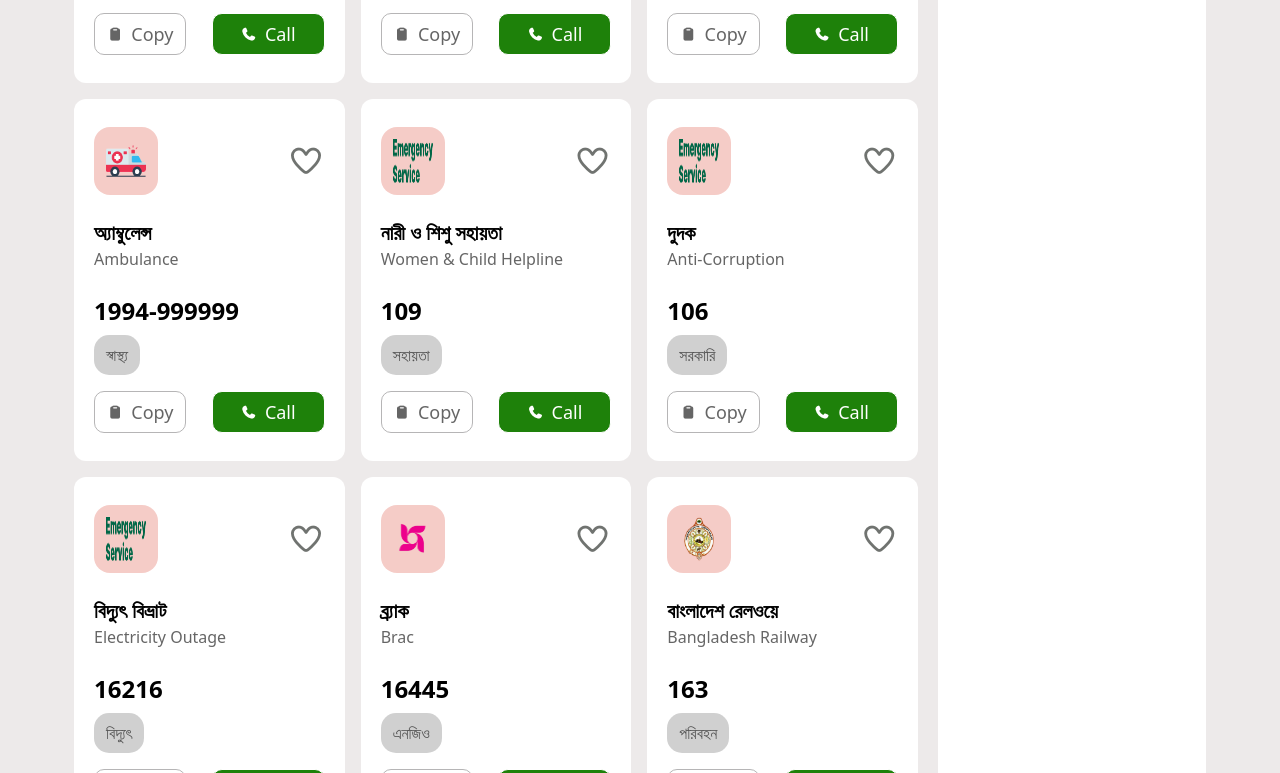
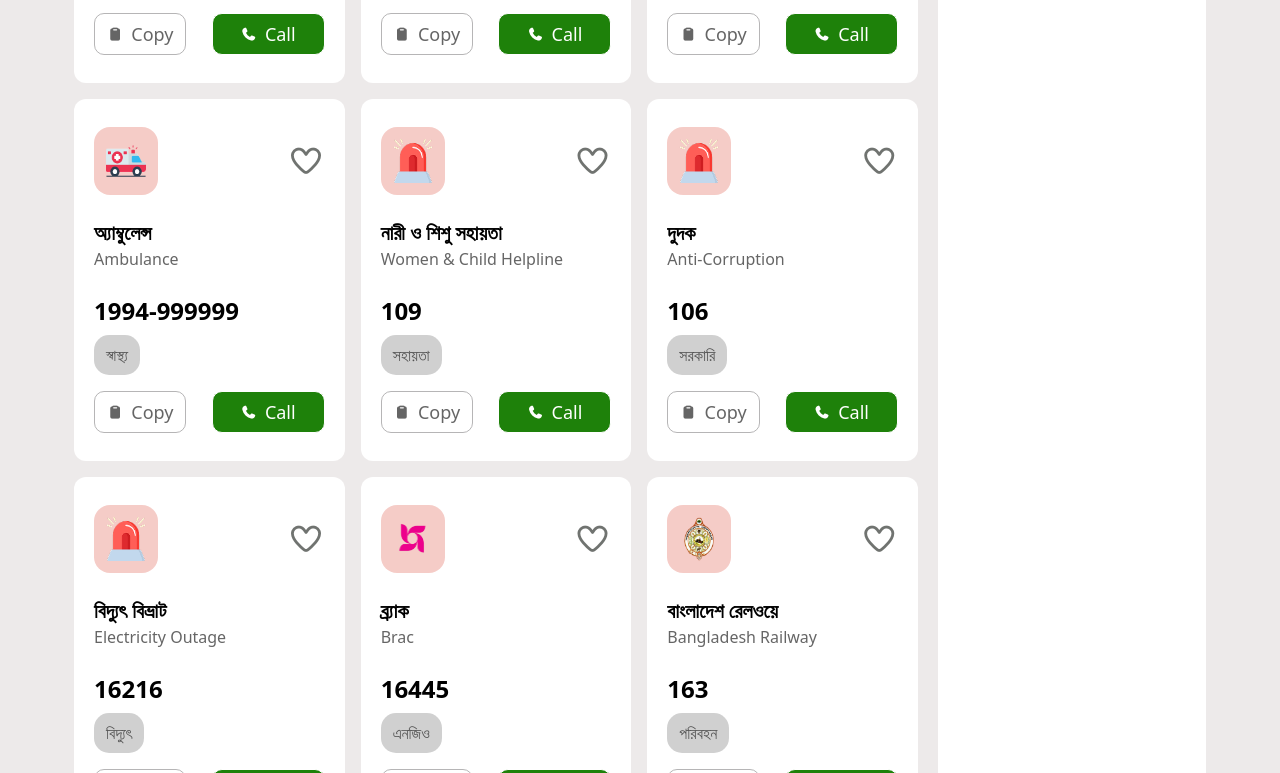
Before and after one commit to fmfarukhossen702-prog/service, a website: page index.html in a window 1280 px wide. Shown: the part 611-1384 px from the top of the page. Drawn offline with Linux system fonts and the light colour scheme.

Commit message:
image change

```diff
--- a/index.html
+++ b/index.html
@@ -196,7 +196,7 @@
                   <div class="bg-[#d62d163d] rounded-2xl">
                     <img
                       class="p-3 h-17 w-16"
-                      src="image/Emergency Service.png"
+                      src="image/emergency.png"
                       alt=""
                     />
                   </div>
@@ -227,7 +227,7 @@
                   <div class="bg-[#d62d163d] rounded-2xl">
                     <img
                       class="p-3 h-17 w-16"
-                      src="image/Emergency Service.png"
+                      src="image/emergency.png"
                       alt=""
                     />
                   </div>
@@ -258,7 +258,7 @@
                   <div class="bg-[#d62d163d] rounded-2xl">
                     <img
                       class="p-3 h-17 w-16"
-                      src="image/Emergency Service.png"
+                      src="image/emergency.png"
                       alt=""
                     />
                   </div>
```
